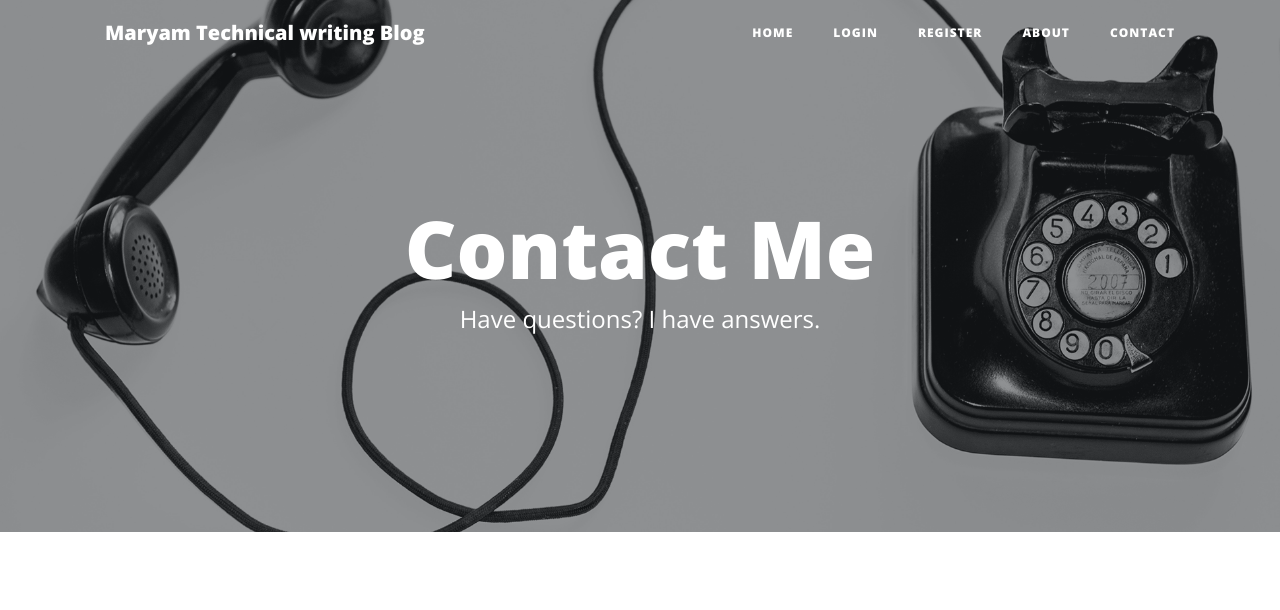
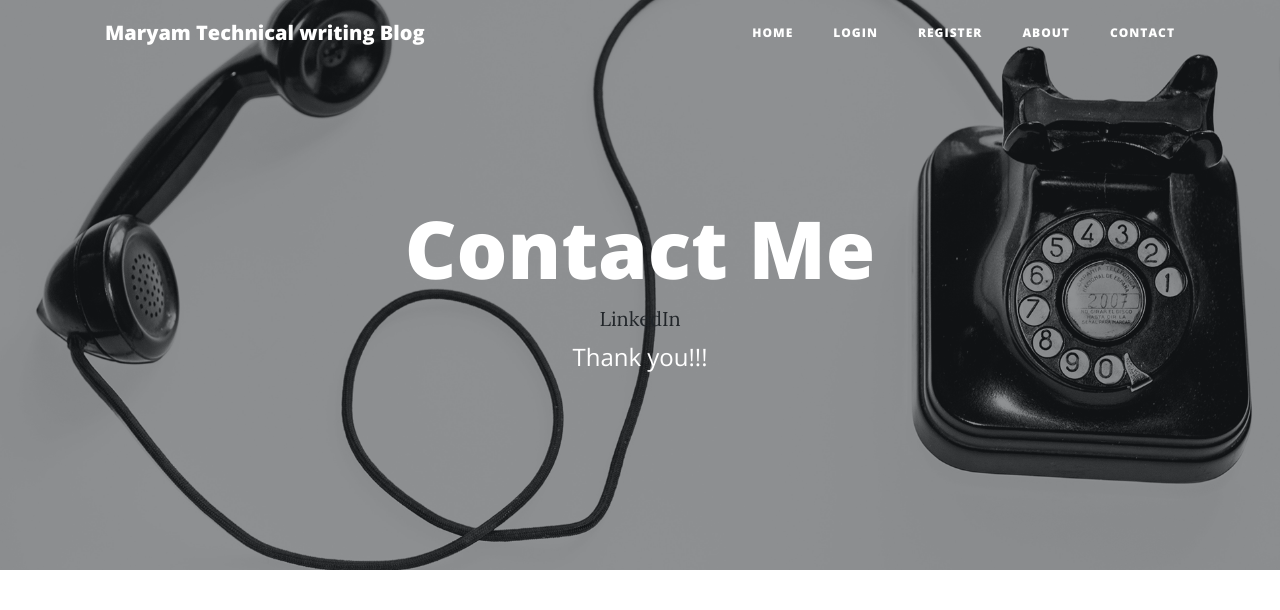
Before and after one commit to iyioladejo3/Flask_blog, a Flask app: page /contact in a window 1280 px wide. Shown: the top 610 px of the page. Run offline with Flask 2, Linux system fonts and the light colour scheme; some libraries are stand-ins or nearby versions.

Commit message:
Update contact.html

```diff
--- a/templates/contact.html
+++ b/templates/contact.html
@@ -8,7 +8,9 @@
         <div class="col-lg-8 col-md-10 mx-auto">
           <div class="page-heading">
             <h1>Contact Me</h1>
-            <span class="subheading">Have questions? I have answers.</span>
+            <a href="https://www.linkedin.com/in/iyiola-ladejo/"> LinkedIn </a>
+
+            <span class="subheading">Thank you!!!</span>
           </div>
         </div>
       </div>
```
